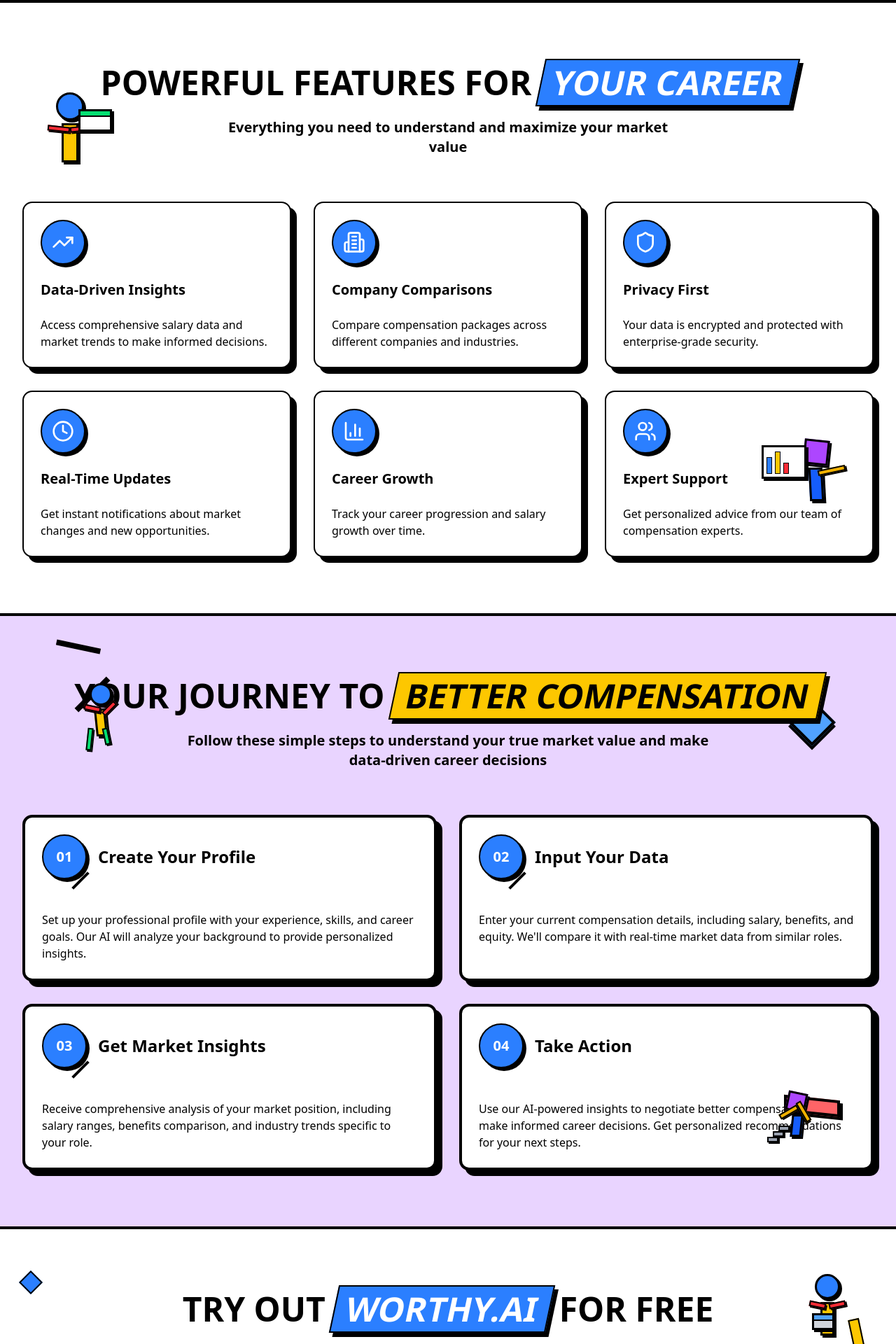
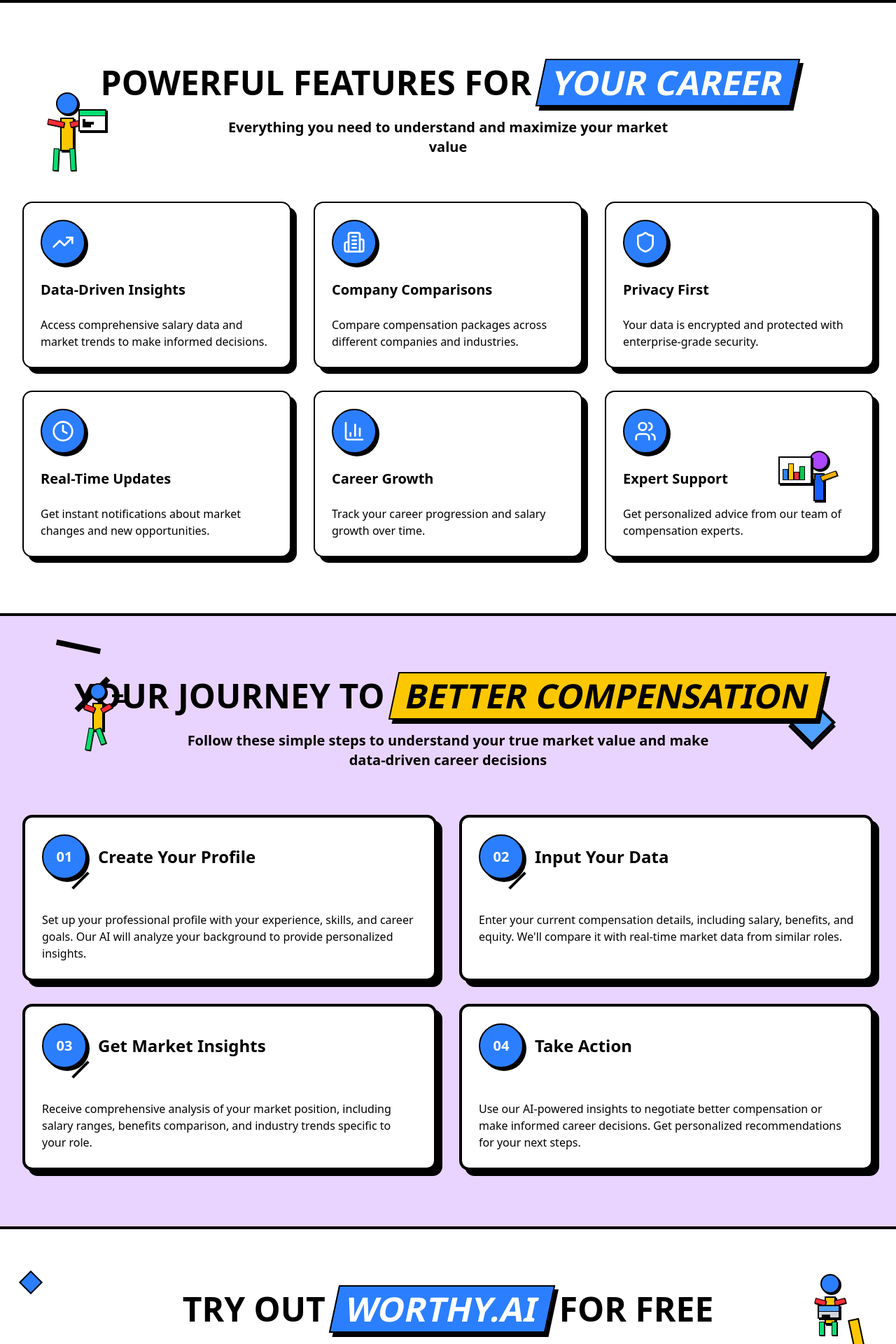
Before and after one commit to Olivia005/worthyy-ai, a Next.js app: page / in a window 1280 px wide. Shown: the part 920-2840 px from the top of the page at 70% size. Built offline with nearby package versions, Linux system fonts and the light colour scheme.

Commit message:
updating human figs

```diff
--- a/app/page.tsx
+++ b/app/page.tsx
@@ -156,7 +156,7 @@
         <div className="max-w-7xl mx-auto px-4 sm:px-6 lg:px-8">
           <div className="flex justify-between items-center h-16">
             <div className="flex items-center">
-              <h1 className="text-2xl font-black text-black transform -skew-x-12 bg-blue-500 text-white px-3 py-1 border-2 border-black shadow-[4px_4px_0px_0px_rgba(0,0,0,1)]">
+              <h1 className="text-2xl font-black transform -skew-x-12 bg-blue-500 text-white px-3 py-1 border-2 border-black shadow-[4px_4px_0px_0px_rgba(0,0,0,1)]">
                 WORTHY.AI
               </h1>
             </div>
@@ -335,28 +335,39 @@
         {/* Human figures working with data */}
         <div className="absolute top-32 left-20 flex flex-col items-center">
           {/* Person at computer */}
-          <div className="w-10 h-10 bg-blue-500 border-3 border-black rounded-full shadow-[3px_3px_0px_0px_rgba(0,0,0,1)]"></div>
-          <div className="w-6 h-14 bg-yellow-400 border-3 border-black mt-1 shadow-[3px_3px_0px_0px_rgba(0,0,0,1)]"></div>
+          <div className="w-8 h-8 bg-blue-500 border-2 border-black rounded-full shadow-[2px_2px_0px_0px_rgba(0,0,0,1)]"></div>
+          <div className="w-5 h-12 bg-yellow-400 border-2 border-black mt-1 shadow-[2px_2px_0px_0px_rgba(0,0,0,1)]"></div>
           {/* Arms typing */}
-          <div className="absolute top-12 -left-3 w-8 h-2 bg-red-500 border-2 border-black transform rotate-6 shadow-[2px_2px_0px_0px_rgba(0,0,0,1)]"></div>
-          <div className="absolute top-12 -right-3 w-8 h-2 bg-red-500 border-2 border-black transform -rotate-6 shadow-[2px_2px_0px_0px_rgba(0,0,0,1)]"></div>
+          <div className="absolute top-10 -left-3 w-6 h-2 bg-red-500 border border-black transform rotate-12 shadow-[1px_1px_0px_0px_rgba(0,0,0,1)]"></div>
+          <div className="absolute top-10 -right-3 w-6 h-2 bg-red-500 border border-black transform -rotate-12 shadow-[1px_1px_0px_0px_rgba(0,0,0,1)]"></div>
+          {/* Legs */}
+          <div className="absolute top-20 -left-1 w-2 h-8 bg-green-400 border border-black transform rotate-3 shadow-[1px_1px_0px_0px_rgba(0,0,0,1)]"></div>
+          <div className="absolute top-20 right-1 w-2 h-8 bg-green-400 border border-black transform -rotate-3 shadow-[1px_1px_0px_0px_rgba(0,0,0,1)]"></div>
           {/* Computer screen */}
-          <div className="absolute top-6 left-8 w-12 h-8 bg-white border-3 border-black shadow-[3px_3px_0px_0px_rgba(0,0,0,1)]">
-            <div className="w-full h-2 bg-green-400 border-b-2 border-black"></div>
+          <div className="absolute top-6 left-8 w-10 h-8 bg-white border-2 border-black shadow-[2px_2px_0px_0px_rgba(0,0,0,1)]">
+            <div className="w-full h-2 bg-green-400 border-b border-black"></div>
+            <div className="absolute top-3 left-1 w-1 h-1 bg-black"></div>
+            <div className="absolute top-4 left-1 w-4 h-1 bg-black"></div>
+            <div className="absolute top-5 left-1 w-3 h-1 bg-black"></div>
           </div>
         </div>
 
         {/* Person presenting */}
         <div className="absolute bottom-40 right-24 flex flex-col items-center">
-          <div className="w-9 h-9 bg-purple-500 border-3 border-black transform rotate-6 shadow-[3px_3px_0px_0px_rgba(0,0,0,1)]"></div>
-          <div className="w-5 h-12 bg-blue-600 border-3 border-black mt-1 transform skew-x-3 shadow-[3px_3px_0px_0px_rgba(0,0,0,1)]"></div>
-          {/* One arm pointing */}
-          <div className="absolute top-10 -right-6 w-10 h-2 bg-yellow-500 border-2 border-black transform -rotate-12 shadow-[2px_2px_0px_0px_rgba(0,0,0,1)]"></div>
+          <div className="w-7 h-7 bg-purple-500 border-2 border-black rounded-full shadow-[2px_2px_0px_0px_rgba(0,0,0,1)]"></div>
+          <div className="w-4 h-10 bg-blue-600 border-2 border-black mt-1 shadow-[2px_2px_0px_0px_rgba(0,0,0,1)]"></div>
+          {/* Arms - one pointing, one at side */}
+          <div className="absolute top-8 -left-2 w-4 h-2 bg-yellow-500 border border-black transform rotate-6 shadow-[1px_1px_0px_0px_rgba(0,0,0,1)]"></div>
+          <div className="absolute top-8 -right-3 w-6 h-2 bg-yellow-500 border border-black transform -rotate-20 shadow-[1px_1px_0px_0px_rgba(0,0,0,1)]"></div>
+          {/* Legs */}
+
+
           {/* Chart being presented */}
-          <div className="absolute top-2 right-8 w-16 h-12 bg-white border-3 border-black shadow-[3px_3px_0px_0px_rgba(0,0,0,1)]">
-            <div className="absolute bottom-1 left-1 w-2 h-6 bg-blue-500 border border-black"></div>
-            <div className="absolute bottom-1 left-4 w-2 h-8 bg-yellow-400 border border-black"></div>
-            <div className="absolute bottom-1 left-7 w-2 h-4 bg-red-500 border border-black"></div>
+          <div className="absolute top-2 right-6 w-12 h-10 bg-white border-2 border-black shadow-[2px_2px_0px_0px_rgba(0,0,0,1)]">
+            <div className="absolute bottom-1 left-1 w-2 h-4 bg-blue-500 border border-black"></div>
+            <div className="absolute bottom-1 left-3 w-2 h-6 bg-yellow-400 border border-black"></div>
+            <div className="absolute bottom-1 left-5 w-2 h-3 bg-red-500 border border-black"></div>
+            <div className="absolute bottom-1 left-7 w-2 h-5 bg-green-500 border border-black"></div>
           </div>
         </div>
 
@@ -405,32 +416,22 @@
         <div className="absolute top-20 left-32 w-2 h-16 bg-black transform rotate-45"></div>
         <div className="absolute top-32 right-24 w-12 h-12 bg-blue-400 border-4 border-black transform rotate-45 shadow-[4px_4px_0px_0px_rgba(0,0,0,1)]"></div>
 
-        <div className="absolute bottom-40 right-20 w-20 h-6 bg-red-400 border-4 border-black transform skew-y-6 shadow-[4px_4px_0px_0px_rgba(0,0,0,1)]"></div>
+
 
         {/* Human figures on journey path */}
         <div className="absolute top-24 left-32 flex flex-col items-center">
           {/* Person walking forward */}
-          <div className="w-8 h-8 bg-blue-500 border-3 border-black rounded-full shadow-[3px_3px_0px_0px_rgba(0,0,0,1)]"></div>
-          <div className="w-4 h-10 bg-yellow-400 border-3 border-black mt-1 transform skew-x-6 shadow-[3px_3px_0px_0px_rgba(0,0,0,1)]"></div>
+          <div className="w-6 h-6 bg-blue-500 border-2 border-black rounded-full shadow-[2px_2px_0px_0px_rgba(0,0,0,1)]"></div>
+          <div className="w-4 h-10 bg-yellow-400 border-2 border-black mt-1 shadow-[2px_2px_0px_0px_rgba(0,0,0,1)]"></div>
           {/* Walking arms */}
-          <div className="absolute top-8 -left-2 w-6 h-2 bg-red-500 border-2 border-black transform rotate-12 shadow-[2px_2px_0px_0px_rgba(0,0,0,1)]"></div>
-          <div className="absolute top-8 -right-2 w-6 h-2 bg-red-500 border-2 border-black transform -rotate-45 shadow-[2px_2px_0px_0px_rgba(0,0,0,1)]"></div>
+          <div className="absolute top-8 -left-2 w-4 h-2 bg-red-500 border border-black transform rotate-20 shadow-[1px_1px_0px_0px_rgba(0,0,0,1)]"></div>
+          <div className="absolute top-8 -right-2 w-4 h-2 bg-red-500 border border-black transform -rotate-30 shadow-[1px_1px_0px_0px_rgba(0,0,0,1)]"></div>
           {/* Walking legs */}
-          <div className="absolute top-16 -left-1 w-2 h-8 bg-green-400 border-2 border-black transform rotate-6 shadow-[2px_2px_0px_0px_rgba(0,0,0,1)]"></div>
-          <div className="absolute top-16 right-1 w-2 h-6 bg-green-400 border-2 border-black transform -rotate-12 shadow-[2px_2px_0px_0px_rgba(0,0,0,1)]"></div>
-        </div>
-
-        {/* Person climbing steps */}
-        <div className="absolute bottom-32 right-32 flex flex-col items-center">
-          <div className="w-7 h-7 bg-purple-500 border-3 border-black transform rotate-12 shadow-[3px_3px_0px_0px_rgba(0,0,0,1)]"></div>
-          <div className="w-4 h-8 bg-blue-600 border-3 border-black mt-1 transform -skew-x-6 shadow-[3px_3px_0px_0px_rgba(0,0,0,1)]"></div>
-          {/* Climbing arms */}
-          <div className="absolute top-6 -left-3 w-8 h-2 bg-yellow-500 border-2 border-black transform -rotate-30 shadow-[2px_2px_0px_0px_rgba(0,0,0,1)]"></div>
-          <div className="absolute top-6 -right-3 w-8 h-2 bg-yellow-500 border-2 border-black transform rotate-60 shadow-[2px_2px_0px_0px_rgba(0,0,0,1)]"></div>
-          {/* Steps */}
-          <div className="absolute top-12 right-6 w-4 h-2 bg-gray-400 border-2 border-black shadow-[2px_2px_0px_0px_rgba(0,0,0,1)]"></div>
-          <div className="absolute top-14 right-8 w-4 h-2 bg-gray-400 border-2 border-black shadow-[2px_2px_0px_0px_rgba(0,0,0,1)]"></div>
-          <div className="absolute top-16 right-10 w-4 h-2 bg-gray-400 border-2 border-black shadow-[2px_2px_0px_0px_rgba(0,0,0,1)]"></div>
+          <div className="absolute top-16 -left-1 w-2 h-8 bg-green-400 border border-black transform rotate-10 shadow-[1px_1px_0px_0px_rgba(0,0,0,1)]"></div>
+          <div className="absolute top-16 right-1 w-2 h-6 bg-green-400 border border-black transform -rotate-20 shadow-[1px_1px_0px_0px_rgba(0,0,0,1)]"></div>
+          {/* Motion lines */}
+          <div className="absolute top-4 left-8 w-4 h-1 bg-black"></div>
+          <div className="absolute top-6 left-10 w-3 h-1 bg-black"></div>
         </div>
 
         <div className="max-w-7xl mx-auto px-4 sm:px-6 lg:px-8">
@@ -492,24 +493,38 @@
         {/* Human figures using the platform */}
         <div className="absolute top-16 right-20 flex flex-col items-center">
           {/* Person with laptop */}
-          <div className="w-9 h-9 bg-blue-500 border-3 border-black rounded-full shadow-[3px_3px_0px_0px_rgba(0,0,0,1)]"></div>
-          <div className="w-5 h-12 bg-yellow-400 border-3 border-black mt-1 shadow-[3px_3px_0px_0px_rgba(0,0,0,1)]"></div>
+          <div className="w-7 h-7 bg-blue-500 border-2 border-black rounded-full shadow-[2px_2px_0px_0px_rgba(0,0,0,1)]"></div>
+          <div className="w-4 h-10 bg-yellow-400 border-2 border-black mt-1 shadow-[2px_2px_0px_0px_rgba(0,0,0,1)]"></div>
           {/* Arms on laptop */}
-          <div className="absolute top-10 -left-2 w-6 h-2 bg-red-500 border-2 border-black transform rotate-12 shadow-[2px_2px_0px_0px_rgba(0,0,0,1)]"></div>
-          <div className="absolute top-10 -right-2 w-6 h-2 bg-red-500 border-2 border-black transform -rotate-12 shadow-[2px_2px_0px_0px_rgba(0,0,0,1)]"></div>
+          <div className="absolute top-9 -left-2 w-4 h-2 bg-red-500 border border-black transform rotate-15 shadow-[1px_1px_0px_0px_rgba(0,0,0,1)]"></div>
+          <div className="absolute top-9 -right-2 w-4 h-2 bg-red-500 border border-black transform -rotate-15 shadow-[1px_1px_0px_0px_rgba(0,0,0,1)]"></div>
+          {/* Legs */}
+          <div className="absolute top-17 -left-0.5 w-2 h-5 bg-green-400 border border-black shadow-[1px_1px_0px_0px_rgba(0,0,0,1)]"></div>
+          <div className="absolute top-17 right-1 w-2 h-5 bg-green-400 border border-black shadow-[1px_1px_0px_0px_rgba(0,0,0,1)]"></div>
           {/* Laptop */}
-          <div className="absolute top-14 -left-1 w-8 h-6 bg-gray-300 border-3 border-black shadow-[3px_3px_0px_0px_rgba(0,0,0,1)]">
-            <div className="w-full h-2 bg-blue-400 border-b-2 border-black"></div>
+          <div className="absolute top-11 -left-1 w-8 h-5 bg-gray-300 border-2 border-black shadow-[2px_2px_0px_0px_rgba(0,0,0,1)]">
+            <div className="w-full h-2 bg-blue-400 border-b border-black"></div>
+            <div className="absolute top-3 left-1 w-3 h-1 bg-black"></div>
           </div>
         </div>
 
         {/* Person giving thumbs up */}
         <div className="absolute bottom-24 left-24 flex flex-col items-center">
-          <div className="w-8 h-8 bg-green-500 border-3 border-black rounded-full shadow-[3px_3px_0px_0px_rgba(0,0,0,1)]"></div>
-          <div className="w-4 h-10 bg-purple-400 border-3 border-black mt-1 shadow-[3px_3px_0px_0px_rgba(0,0,0,1)]"></div>
+          <div className="w-6 h-6 bg-green-500 border-2 border-black rounded-full shadow-[2px_2px_0px_0px_rgba(0,0,0,1)]">
+            {/* Happy face */}
+            <div className="absolute top-2 left-1 w-1 h-1 bg-black rounded-full"></div>
+            <div className="absolute top-2 right-1 w-1 h-1 bg-black rounded-full"></div>
+            <div className="absolute bottom-1 left-1 w-4 h-1 bg-black rounded-full"></div>
+          </div>
+          <div className="w-4 h-10 bg-purple-400 border-2 border-black mt-1 shadow-[2px_2px_0px_0px_rgba(0,0,0,1)]"></div>
           {/* Thumbs up */}
-          <div className="absolute top-8 -right-4 w-3 h-6 bg-yellow-500 border-2 border-black transform -rotate-12 shadow-[2px_2px_0px_0px_rgba(0,0,0,1)]"></div>
-          <div className="absolute top-6 -right-5 w-2 h-3 bg-yellow-500 border-2 border-black shadow-[1px_1px_0px_0px_rgba(0,0,0,1)]"></div>
+          <div className="absolute top-8 -right-2 w-2 h-4 bg-yellow-500 border border-black transform -rotate-15 shadow-[1px_1px_0px_0px_rgba(0,0,0,1)]"></div>
+          <div className="absolute top-6 -right-2 w-2 h-2 bg-yellow-500 border border-black shadow-[1px_1px_0px_0px_rgba(0,0,0,1)]"></div>
+          {/* Other arm */}
+          <div className="absolute top-8 -left-3 w-4 h-2 bg-yellow-500 border border-black transform rotate-10 shadow-[1px_1px_0px_0px_rgba(0,0,0,1)]"></div>
+          {/* Legs */}
+          <div className="absolute top-16 -left-1 w-2 h-8 bg-green-400 border border-black shadow-[1px_1px_0px_0px_rgba(0,0,0,1)]"></div>
+          <div className="absolute top-16 right-1 w-2 h-8 bg-green-400 border border-black shadow-[1px_1px_0px_0px_rgba(0,0,0,1)]"></div>
         </div>
 
         <div className="max-w-7xl mx-auto px-4 sm:px-6 lg:px-8">
@@ -680,25 +695,32 @@
         {/* Human figures representing different pricing tiers */}
         <div className="absolute top-20 left-16 flex flex-col items-center">
           {/* Basic user */}
-          <div className="w-6 h-6 bg-gray-400 border-2 border-black rounded-full shadow-[2px_2px_0px_0px_rgba(0,0,0,1)]"></div>
-          <div className="w-3 h-8 bg-gray-300 border-2 border-black mt-1 shadow-[2px_2px_0px_0px_rgba(0,0,0,1)]"></div>
+          <div className="w-5 h-5 bg-gray-400 border border-black rounded-full shadow-[1px_1px_0px_0px_rgba(0,0,0,1)]"></div>
+          <div className="w-3 h-8 bg-gray-300 border border-black mt-1 shadow-[1px_1px_0px_0px_rgba(0,0,0,1)]"></div>
+          {/* Basic arms */}
+          <div className="absolute top-6 -left-1 w-2 h-1 bg-gray-500 border border-black shadow-[1px_1px_0px_0px_rgba(0,0,0,1)]"></div>
+          <div className="absolute top-6 -right-1 w-2 h-1 bg-gray-500 border border-black shadow-[1px_1px_0px_0px_rgba(0,0,0,1)]"></div>
+          {/* Basic legs */}
+          <div className="absolute top-13 -left-0.5 w-1 h-5 bg-gray-400 border border-black shadow-[1px_1px_0px_0px_rgba(0,0,0,1)]"></div>
+          <div className="absolute top-13 right-1 w-1 h-5 bg-gray-400 border border-black shadow-[1px_1px_0px_0px_rgba(0,0,0,1)]"></div>
         </div>
 
         <div className="absolute top-20 left-1/2 transform -translate-x-1/2 flex flex-col items-center">
           {/* Professional user */}
-          <div className="w-10 h-10 bg-blue-500 border-3 border-black rounded-full shadow-[3px_3px_0px_0px_rgba(0,0,0,1)]"></div>
-          <div className="w-6 h-14 bg-blue-400 border-3 border-black mt-1 shadow-[3px_3px_0px_0px_rgba(0,0,0,1)]"></div>
+          <div className="w-7 h-7 bg-blue-500 border-2 border-black rounded-full shadow-[2px_2px_0px_0px_rgba(0,0,0,1)]"></div>
+          <div className="w-5 h-10 bg-blue-400 border-2 border-black mt-1 shadow-[2px_2px_0px_0px_rgba(0,0,0,1)]"></div>
+          {/* Professional arms */}
+          <div className="absolute top-8 -left-2 w-4 h-2 bg-yellow-500 border border-black transform rotate-10 shadow-[1px_1px_0px_0px_rgba(0,0,0,1)]"></div>
+          <div className="absolute top-8 -right-2 w-4 h-2 bg-yellow-500 border border-black transform -rotate-10 shadow-[1px_1px_0px_0px_rgba(0,0,0,1)]"></div>
+          {/* Professional legs */}
+          <div className="absolute top-17 -left-1 w-2 h-8 bg-green-400 border border-black shadow-[1px_1px_0px_0px_rgba(0,0,0,1)]"></div>
+          <div className="absolute top-17 right-1 w-2 h-8 bg-green-400 border border-black shadow-[1px_1px_0px_0px_rgba(0,0,0,1)]"></div>
           {/* Professional badge */}
-          <div className="absolute -top-2 -right-2 w-4 h-4 bg-yellow-400 border-2 border-black rounded-full shadow-[2px_2px_0px_0px_rgba(0,0,0,1)]"></div>
-        </div>
-
-        <div className="absolute top-20 right-16 flex flex-col items-center">
-          {/* Enterprise user */}
-          <div className="w-12 h-12 bg-purple-500 border-4 border-black transform rotate-12 shadow-[4px_4px_0px_0px_rgba(0,0,0,1)]"></div>
-          <div className="w-8 h-16 bg-purple-400 border-4 border-black mt-1 transform skew-x-3 shadow-[4px_4px_0px_0px_rgba(0,0,0,1)]"></div>
-          {/* Enterprise crown */}
-          <div className="absolute -top-3 left-1/2 transform -translate-x-1/2 w-6 h-3 bg-yellow-400 border-2 border-black shadow-[2px_2px_0px_0px_rgba(0,0,0,1)]"></div>
-          <div className="absolute -top-4 left-1/2 transform -translate-x-1/2 w-2 h-2 bg-yellow-400 border border-black"></div>
+          <div className="absolute -top-1 -right-1 w-3 h-3 bg-yellow-400 border border-black rounded-full shadow-[1px_1px_0px_0px_rgba(0,0,0,1)]">
+            <div className="absolute top-1 left-1 w-1 h-1 bg-black rounded-full"></div>
+          </div>
+          {/* Briefcase */}
+          <div className="absolute top-10 left-6 w-4 h-3 bg-brown-600 border border-black shadow-[1px_1px_0px_0px_rgba(0,0,0,1)]"></div>
         </div>
 
         <div className="max-w-7xl mx-auto px-4 sm:px-6 lg:px-8">
@@ -778,23 +800,10 @@
       <section className="py-20 bg-green-200 border-b-4 border-black relative overflow-hidden">
         {/* Newsletter decorative elements */}
         <div className="absolute top-10 left-16 w-12 h-3 bg-blue-400 border-2 border-black transform rotate-6"></div>
-        <div className="absolute top-20 right-20 w-3 h-12 bg-yellow-400 border-2 border-black transform -rotate-12"></div>
 
 
-        {/* Human figure reading newsletter */}
-        <div className="absolute top-16 right-24 flex flex-col items-center">
-          <div className="w-8 h-8 bg-blue-500 border-3 border-black rounded-full shadow-[3px_3px_0px_0px_rgba(0,0,0,1)]"></div>
-          <div className="w-4 h-10 bg-yellow-400 border-3 border-black mt-1 shadow-[3px_3px_0px_0px_rgba(0,0,0,1)]"></div>
-          {/* Arms holding newsletter */}
-          <div className="absolute top-8 -left-3 w-8 h-2 bg-red-500 border-2 border-black transform rotate-6 shadow-[2px_2px_0px_0px_rgba(0,0,0,1)]"></div>
-          <div className="absolute top-8 -right-3 w-8 h-2 bg-red-500 border-2 border-black transform -rotate-6 shadow-[2px_2px_0px_0px_rgba(0,0,0,1)]"></div>
-          {/* Newsletter/document */}
-          <div className="absolute top-12 -left-1 w-8 h-10 bg-white border-3 border-black shadow-[3px_3px_0px_0px_rgba(0,0,0,1)]">
-            <div className="w-full h-1 bg-black mt-1"></div>
-            <div className="w-3/4 h-1 bg-black mt-1"></div>
-            <div className="w-full h-1 bg-black mt-1"></div>
-          </div>
-        </div>
+
+
 
         <div className="max-w-4xl mx-auto px-4 sm:px-6 lg:px-8 text-center">
           <h3 className="text-3xl md:text-5xl font-black text-black mb-4 font-display">
```
